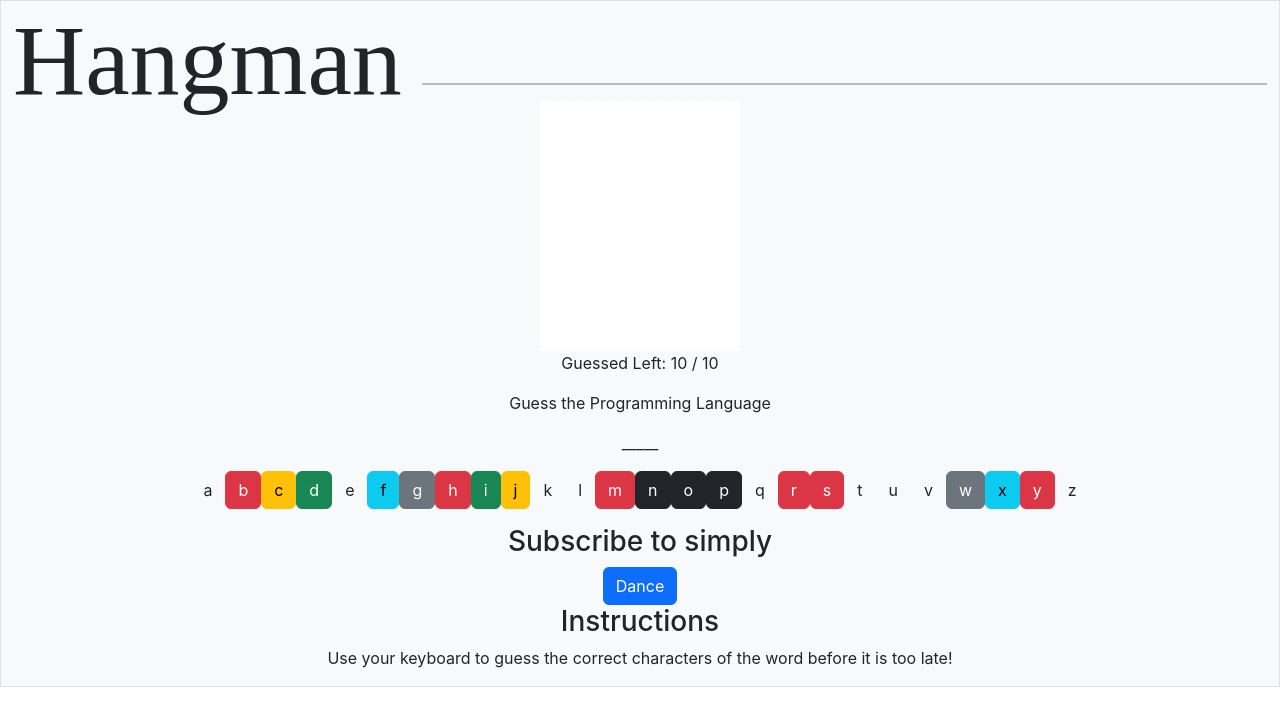
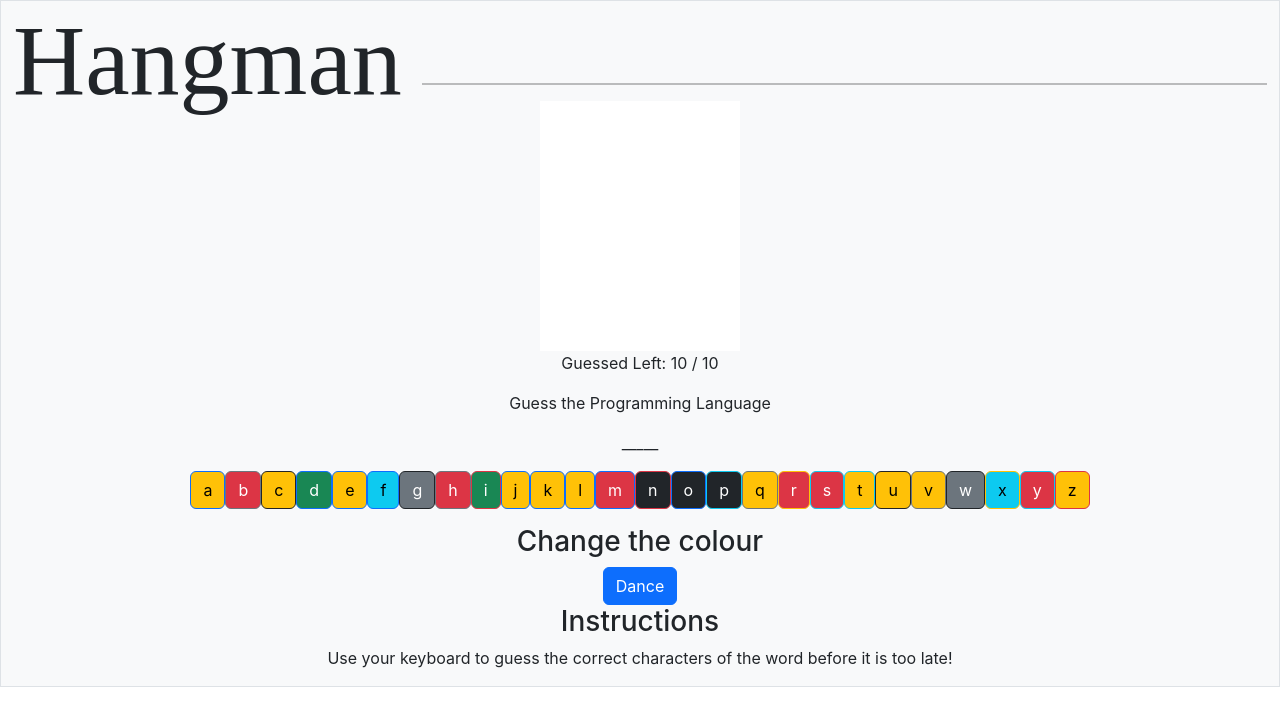
Before and after one commit to theodorebailey/Hangman-react-version-2, a React (Create React App) app: page / in a window 1280 px wide. Shown: the top 726 px of the page. Built offline with nearby package versions, Linux system fonts and the light colour scheme.

Commit message:
Working project, button functionality expanded

```diff
--- a/src/App.css
+++ b/src/App.css
@@ -36,3 +36,13 @@
     transform: rotate(360deg);
   }
 }
+
+button {
+
+}
+
+button:hover {
+  transform:scale(1.3,1.3);
+  -webkit-transform:scale(1.3,1.3);
+  -moz-transform:scale(1.3,1.3);
+}
--- a/src/Bordercolour.js
+++ b/src/Bordercolour.js
@@ -7,9 +7,7 @@ border-success
 border-danger
 border-warning
 border-info
-border-light
 border-dark
-border-white
 `
 
 function Bordercolour () {
--- a/src/Buttoncolour.js
+++ b/src/Buttoncolour.js
@@ -17,12 +17,12 @@ function Buttoncolour () {
     // randomly select item from array
     let buttonColour = colours[Math.floor(Math.random() * colours.length)];
 
-    return buttonColour
+    return buttonColour;
 
 
 }
 
-export { Buttoncolour }
+export { Buttoncolour };
 
 // btn
 // btn
--- a/src/Hangman.js
+++ b/src/Hangman.js
@@ -5,6 +5,7 @@ import { Bordercolour} from './Bordercolour';
 import { Buttoncolour } from './Buttoncolour';
 import Newcomp from './components/Newcomp';
 
+import './App.css';
 
 import img0 from './hangmandrawings/state1.GIF';
 import img1 from './hangmandrawings/state2.GIF';
@@ -66,7 +67,7 @@ class Hangman extends Component {
     return "abcdefghijklmnopqrstuvwxyz".split("").map((letter) => (
       <button
         type="button"
-        class={`btn ${Buttoncolour()}`}
+        class={`btn ${Buttoncolour() || 'btn-warning'} border ${Bordercolour() || 'border-primary'}`}
         key={letter}
         value={letter}
         onClick={this.handleGuess}
@@ -92,13 +93,13 @@ class Hangman extends Component {
           {this.props.maxWrong}
         </p>
         <p>Guess the Programming Language</p>
-        <p className="Hangman-word">
+        <p className="">
           {!gameOver ? this.guessedWord() : this.state.answer}
         </p>
-        <p className="Hangman-btns">{gameState}</p>
+        <p className="">{gameState}</p>
         {restart && (
           <button type="button" class="btn btn-primary" onClick={this.reset}>
-            Restart?
+            Reset game?
           </button>
         )}
         <Newcomp />
--- a/src/components/Newcomp.js
+++ b/src/components/Newcomp.js
@@ -18,16 +18,15 @@ export class Newcomp extends Component {
       super(props)
 
       this.state = {
-         message: "Subscribe to simply",
+         message: "Change the colour",
          sub: "Dance",
-         Buttoncolour: {Colours}
       }
     }
 
 Buttonchange=()=> {
     this.setState({
-        message: "Hit the bell icon to never miss an update",
-        sub: "Subscribed"
+        message: "To change the mood",
+        sub: "Everyday",
     })
 }
 
```
